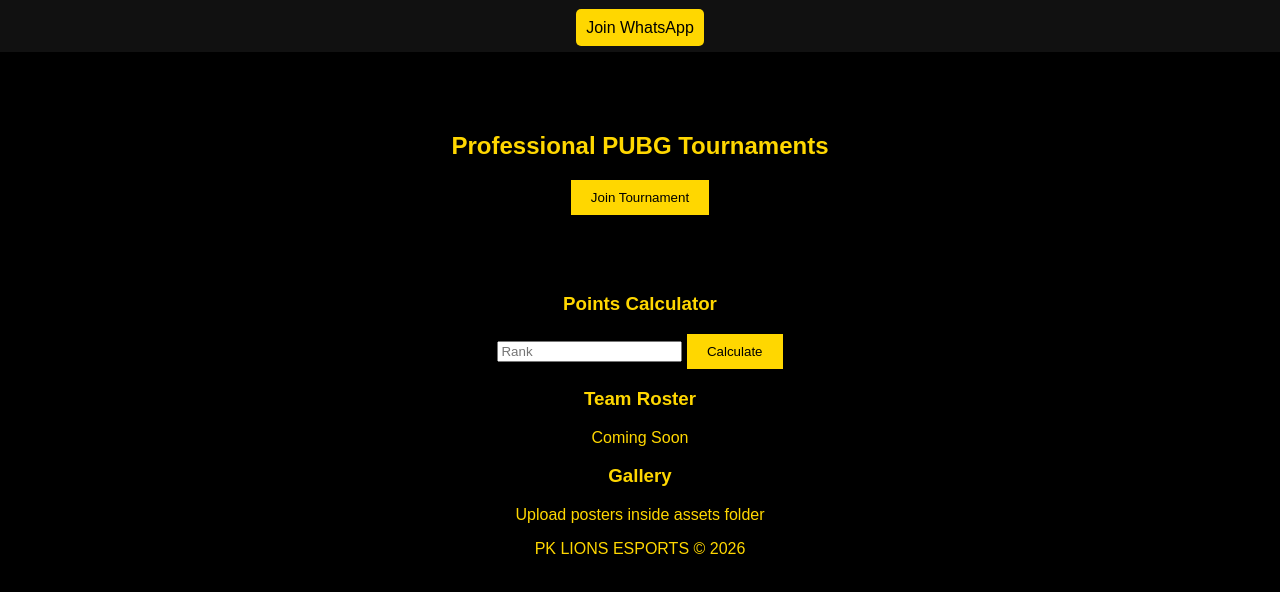
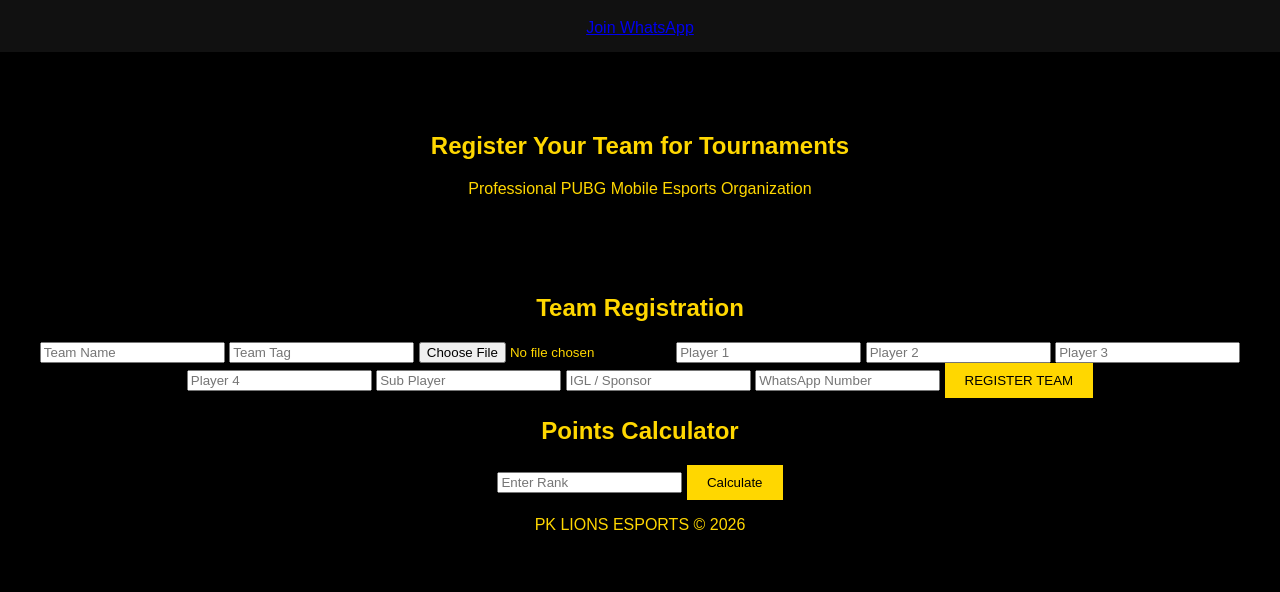
Before and after one commit to talhaahmed4399-boop/PK-LIONS-ESPORTS, a plain HTML site: page index.html in a window 1280 px wide. Shown: the part 76-668 px from the top of the page. Drawn offline with Linux system fonts and the light colour scheme.

Commit message:
Enhance index.html with registration and points features
Updated the HTML structure to include new sections for team registration and points calculator. Added Firebase Firestore and Storage imports for functionality.

```diff
--- a/index.html
+++ b/index.html
@@ -1,11 +1,17 @@
 <!DOCTYPE html>
+<html lang="en">
+<head>
+<meta charset="UTF-8">
+<meta name="viewport" content="width=device-width, initial-scale=1.0">
+<title>PK LIONS ESPORTS</title>
+<link rel="stylesheet" href="style.css">
+
+<!-- Firebase -->
 <script type="module">
-  // Import the functions you need from the SDKs you need
   import { initializeApp } from "https://www.gstatic.com/firebasejs/12.9.0/firebase-app.js";
-  // TODO: Add SDKs for Firebase products that you want to use
-  // https://firebase.google.com/docs/web/setup#available-libraries
+  import { getFirestore, collection, addDoc, serverTimestamp } from "https://www.gstatic.com/firebasejs/12.9.0/firebase-firestore.js";
+  import { getStorage, ref, uploadBytes, getDownloadURL } from "https://www.gstatic.com/firebasejs/12.9.0/firebase-storage.js";
 
-  // Your web app's Firebase configuration
   const firebaseConfig = {
     apiKey: "AIzaSyCw2RT-5llOwGBj3Cro1YZzvaEP-UuFc8Q",
     authDomain: "pk-lions-esports.firebaseapp.com",
@@ -17,46 +23,54 @@
 
   // Initialize Firebase
   const app = initializeApp(firebaseConfig);
+  const db = getFirestore(app);
+  const storage = getStorage(app);
+
+  window.db = db;
+  window.storage = storage;
 </script>
-<html>
-<head>
-<title>PK LIONS ESPORTS</title>
-<link rel="stylesheet" href="style.css">
+<script src="script.js" type="module"></script>
 </head>
-
 <body>
 
 <header>
 <h1>PK LIONS ESPORTS</h1>
-<a class="whatsapp" href="https://chat.whatsapp.com/JLhkyWtPQbAE06StUBN8m2">Join WhatsApp</a>
+<a class="whatsapp-btn" href="https://chat.whatsapp.com/JLhkyWtPQbAE06StUBN8m2" target="_blank">Join WhatsApp</a>
 </header>
 
 <section class="hero">
-<h2>Professional PUBG Tournaments</h2>
-<button onclick="join()">Join Tournament</button>
+<h2>Register Your Team for Tournaments</h2>
+<p>Professional PUBG Mobile Esports Organization</p>
 </section>
 
-<section>
-<h3>Points Calculator</h3>
-<input id="rank" placeholder="Rank">
-<button onclick="calc()">Calculate</button>
-<p id="result"></p>
+<section class="registration">
+<h2>Team Registration</h2>
+<form id="regForm">
+<input placeholder="Team Name" id="team" required>
+<input placeholder="Team Tag" id="tag" required>
+<input type="file" id="logo" accept="image/*" required>
+<input placeholder="Player 1" id="p1" required>
+<input placeholder="Player 2" id="p2" required>
+<input placeholder="Player 3" id="p3" required>
+<input placeholder="Player 4" id="p4" required>
+<input placeholder="Sub Player" id="sub" required>
+<input placeholder="IGL / Sponsor" id="igl" required>
+<input placeholder="WhatsApp Number" id="wa" required>
+<button type="submit">REGISTER TEAM</button>
+</form>
+<p id="regResult"></p>
 </section>
 
-<section>
-<h3>Team Roster</h3>
-<p>Coming Soon</p>
-</section>
-
-<section>
-<h3>Gallery</h3>
-<p>Upload posters inside assets folder</p>
+<section class="points-calculator">
+<h2>Points Calculator</h2>
+<input id="rank" placeholder="Enter Rank">
+<button onclick="calcPoints()">Calculate</button>
+<p id="result"></p>
 </section>
 
 <footer>
 PK LIONS ESPORTS © 2026
 </footer>
 
-<script src="script.js"></script>
 </body>
 </html>
```
